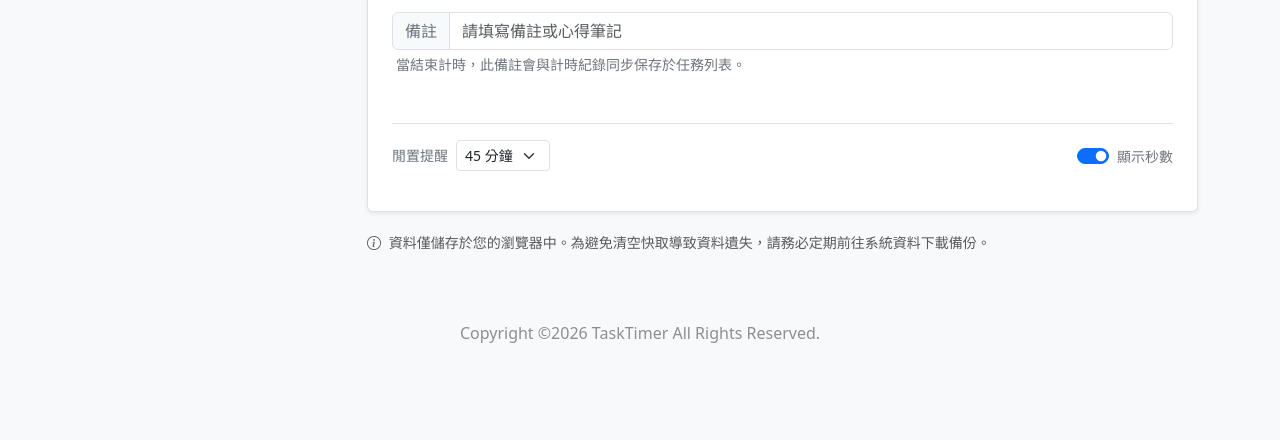
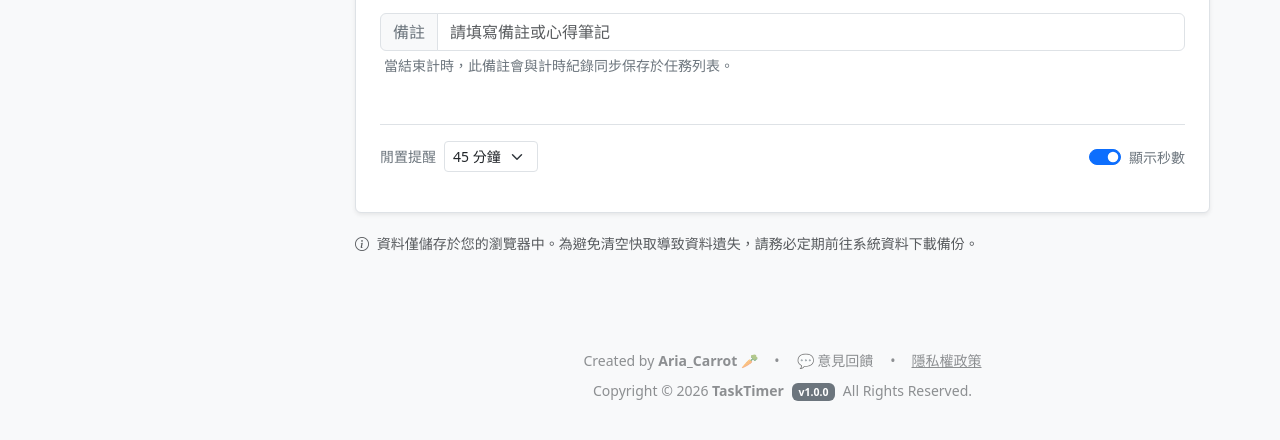
Before and after one commit to aria833/TaskTimer, a website built with Vite: page index.html in a window 1280 px wide. Shown: the part 482-922 px from the top of the page. Before the commit the page ends 843 px from the top, so only its background shows below. Built offline with nearby package versions, Linux system fonts and the light colour scheme.

Commit message:
update footer

```diff
--- a/index.html
+++ b/index.html
@@ -57,8 +57,8 @@
   <body
     class="text-bg-light d-flex flex-column min-vh-100 text-body bg-body-tertiary"
   >
-    <header>
-      <nav class="navbar navbar-expand-md bg-body">
+    <header class="sticky-top">
+      <nav class="navbar navbar-expand-md bg-body border-bottom shadow-sm">
         <div class="container">
           <span class="navbar-brand mb-0 h1" data-i18n="appName"
             >TaskTimer</span
@@ -194,8 +194,8 @@
             </div>
           </div>
           <!--內容切換-->
-          <div class="col-md-9">
-            <div class="tab-content" id="nav-tabContent">
+          <div class="col-md-9 d-flex flex-column min-vh-100 p-0">
+            <div class="tab-content flex-grow-1" id="nav-tabContent">
               <!-- 1. 計時器內容 -->
               <div
                 class="tab-pane fade show active"
@@ -1329,14 +1329,71 @@
                 </div>
               </div>
             </div>
+            <footer
+              class="bg-body-tertiary text-body-tertiary text-center py-3 d-none d-md-block mt-auto"
+            >
+              <div
+                class="container d-flex flex-column align-items-center gap-2"
+              >
+                <!-- 上層：開發者標示與意見回饋按鈕 -->
+                <div class="d-flex align-items-center gap-3 small">
+                  <span class="d-inline-flex align-items-center gap-1">
+                    Created by <strong>Aria_Carrot</strong>🥕
+                  </span>
+                  <span>•</span>
+                  <button
+                    type="button"
+                    class="btn btn-link btn-sm text-reset p-0 text-decoration-none"
+                    data-bs-toggle="modal"
+                    data-bs-target="#feedbackModal"
+                  >
+                    💬 意見回饋
+                  </button>
+                  <span>•</span>
+                  <a href="/privacy.html">隱私權政策</a>
+                </div>
+
+                <!-- 下層：版權宣告與版本號（置於正中間） -->
+                <p class="mb-0 small">
+                  Copyright © 2026 <strong>TaskTimer</strong>
+                  <span class="badge text-bg-secondary ms-1">v1.0.0</span>
+                  <span class="ms-1">All Rights Reserved.</span>
+                </p>
+              </div>
+            </footer>
           </div>
         </div>
       </div>
     </main>
 
-    <footer class="bg-body-tertiary text-body-tertiary text-center py-3">
-      <div class="container">
-        <p>Copyright ©2026 TaskTimer All Rights Reserved.</p>
+    <footer
+      class="bg-body-tertiary text-body-tertiary text-center py-3 d-md-none"
+    >
+      <div class="container d-flex flex-column align-items-center gap-2">
+        <!-- 上層：開發者標示與意見回饋按鈕 -->
+        <div class="d-flex align-items-center gap-3 small">
+          <span class="d-inline-flex align-items-center gap-1">
+            Created by <strong>Aria_Carrot</strong>🥕
+          </span>
+          <span>•</span>
+          <button
+            type="button"
+            class="btn btn-link btn-sm text-reset p-0 text-decoration-none"
+            data-bs-toggle="modal"
+            data-bs-target="#feedbackModal"
+          >
+            💬 意見回饋
+          </button>
+          <span>•</span>
+          <a href="/privacy.html">隱私權政策</a>
+        </div>
+
+        <!-- 下層：版權宣告與版本號（置於正中間） -->
+        <p class="mb-0 small">
+          Copyright © 2026 <strong>TaskTimer</strong>
+          <span class="badge text-bg-secondary ms-1">v1.0.0</span>
+          <span class="ms-1">All Rights Reserved.</span>
+        </p>
       </div>
     </footer>
 
```
Also changed, not shown: privacy.html (added).
